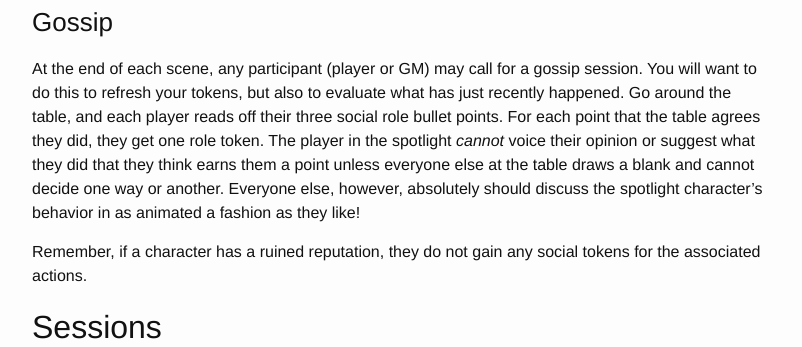
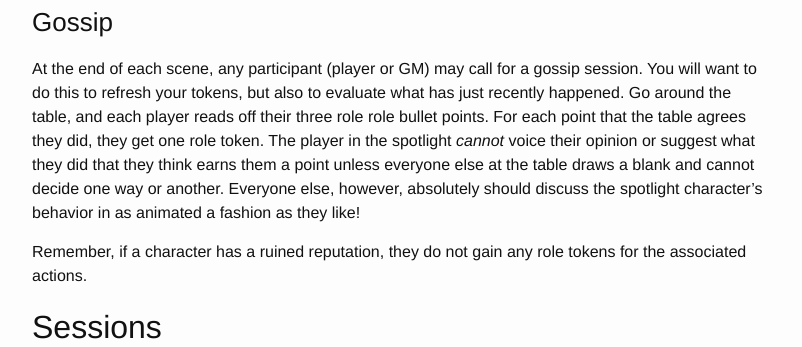
Before and after one commit to wlonk/arcadia, a Jekyll site: the page built from rules/index.md, in a window 1280 px wide and 900 px high, scrolled down 11141 px. Shown: the part 200-547 px from the top of the window, without its empty margins (238-1040 px from the left). Built offline with Jekyll 4.4.1, drawn with Linux system fonts in a browser that asks for light colours; some web fonts are replaced.

Commit message:
Change "social token" to "role token" consistently

```diff
--- a/rules/index.md
+++ b/rules/index.md
@@ -502,14 +502,14 @@ yours.
 At the end of each scene, any participant (player or GM) may call for a gossip
 session. You will want to do this to refresh your tokens, but also to evaluate
 what has just recently happened. Go around the table, and each player reads off
-their three social role bullet points. For each point that the table agrees
-they did, they get one role token. The player in the spotlight _cannot_ voice
-their opinion or suggest what they did that they think earns them a point
-unless everyone else at the table draws a blank and cannot decide one way or
-another. Everyone else, however, absolutely should discuss the spotlight
-character's behavior in as animated a fashion as they like!
-
-Remember, if a character has a ruined reputation, they do not gain any social
+their three role role bullet points. For each point that the table agrees they
+did, they get one role token. The player in the spotlight _cannot_ voice their
+opinion or suggest what they did that they think earns them a point unless
+everyone else at the table draws a blank and cannot decide one way or another.
+Everyone else, however, absolutely should discuss the spotlight character's
+behavior in as animated a fashion as they like!
+
+Remember, if a character has a ruined reputation, they do not gain any role
 tokens for the associated actions.
 
 ## Sessions
```
